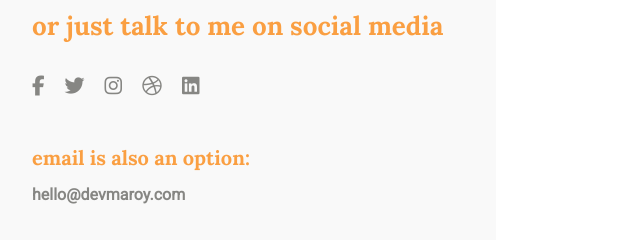
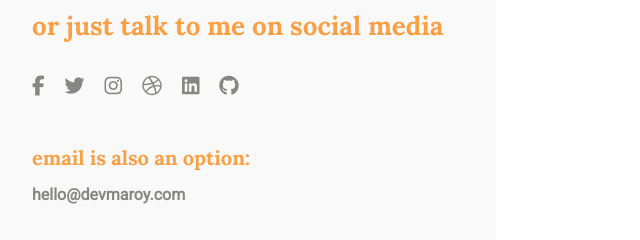
Before and after one commit to devmaroy/devmaroy_cu_pe_st_hc_en, a plain HTML site: page index.html in a window 1280 px wide. Shown: the part 515-755 px from the top of the page, 144-784 px from the left. Drawn offline with Linux system fonts and the light colour scheme.

Commit message:
Update index.html

```diff
--- a/index.html
+++ b/index.html
@@ -111,6 +111,15 @@
                 ><i class="fab fa-linkedin"></i
               ></a>
             </li>
+
+            <li class="social-media__item">
+              <a
+                href="https://github.com/devmaroy"
+                class="social-media__link"
+                target="_blank"
+                ><i class="fab fa-github"></i
+              ></a>
+            </li>
           </ul>
 
           <h3 class="heading heading--small heading--highlight">
```
